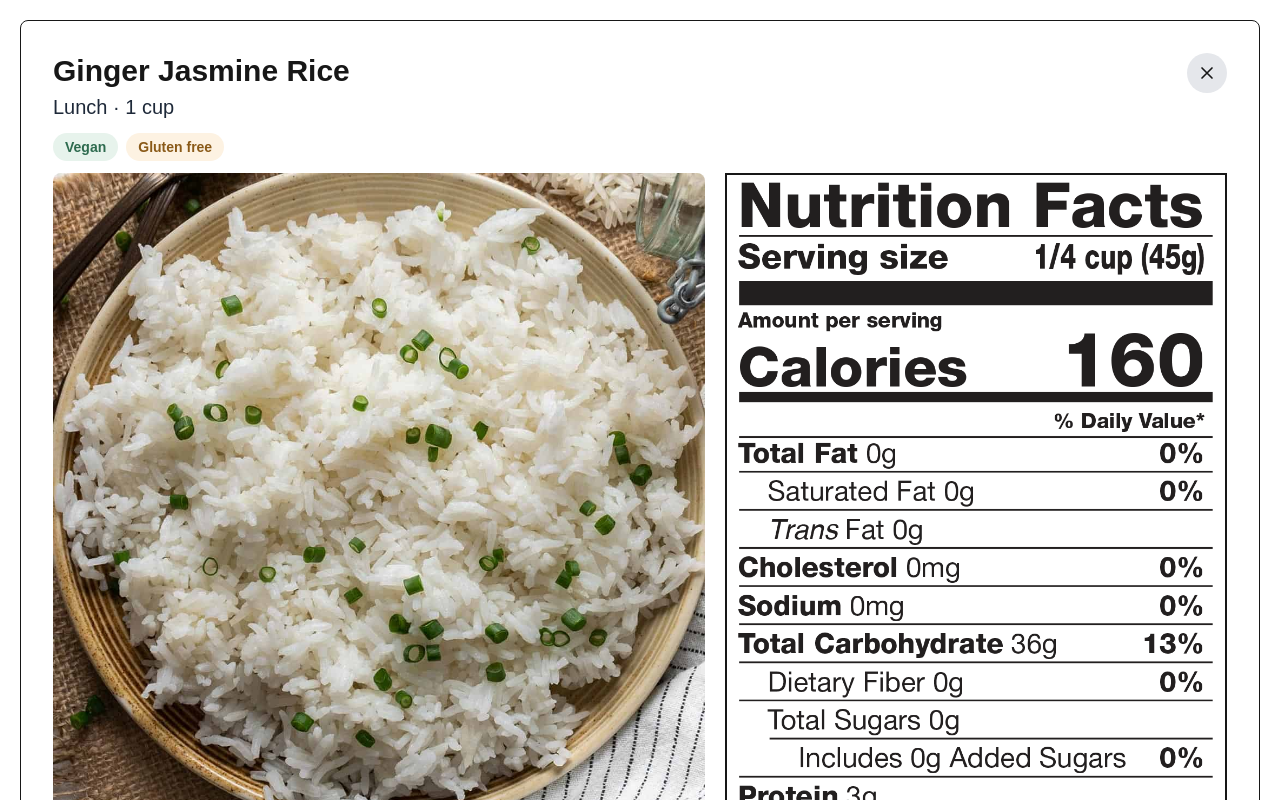
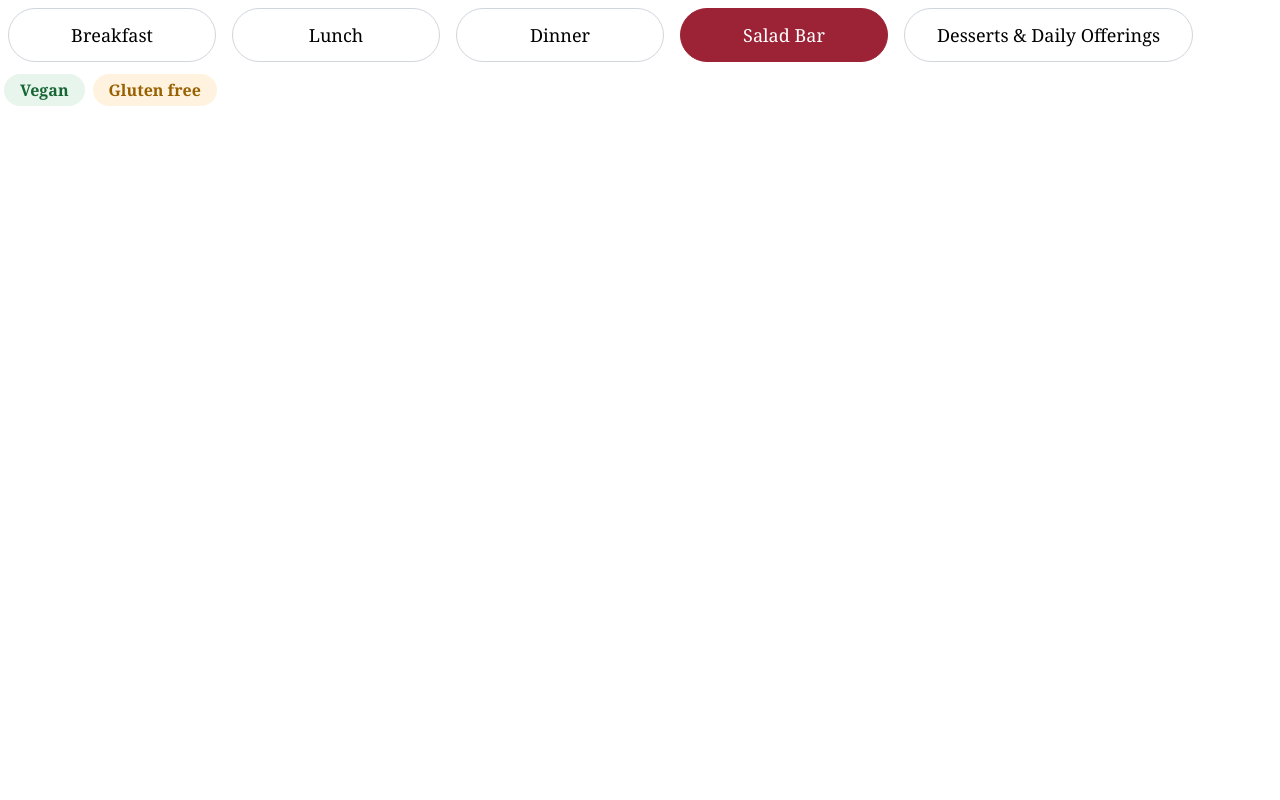
Before and after one commit to DarrenA339/F26-Exploration-HUDS, a Next.js app: page / in a window 1280 px wide. Shown: the top 800 px of the page. Built offline with nearby package versions, Linux system fonts and the light colour scheme.

Commit message:
sprinkles

```diff
--- a/app/page.tsx
+++ b/app/page.tsx
@@ -1,20 +1,35 @@
-import FoodInfoOverlay from "@/components/foodInfoOverlay";
+import MealButton from "@/components/mealButton";
+import DietaryTag from "@/components/dietaryTag";
 
-// Scratch page for developing the overlay. Visit http://localhost:3000/overlay-test
-// Not part of the real app -- delete it (or keep it) once the overlay is done.
-export default function OverlayTestPage() {
+export default function Home() {
   return (
-    <main>
-      <FoodInfoOverlay
-        name="Ginger Jasmine Rice"
-        meal="Lunch"
-        servingSize="1 cup"
-        imageSrc="/images/rice.png"
-        dietaryLabels={["Vegan", "Gluten free"]}
-        ingredients={["Jasmine rice", "Ginger", "Sesame oil", "Salt"]}
-        allergens={["Sesame"]}
-        nutritionSrc="/images/riceNutrition.png"
+    <main >
+      <div className = 'flex'>
+        <MealButton label="Breakfast" isActive={false} />
+        <MealButton label="Lunch" isActive={false} />
+        <MealButton label="Dinner" isActive={false} />
+        <MealButton label="Salad Bar" isActive={true} />
+        <MealButton
+          label="Desserts & Daily Offerings"
+          isActive={false}
+        />
+      </div>
+
+      <div className = 'flex'>
+        <DietaryTag
+          label="Vegan"
+          color="#166534"
+          backgroundColor="#E8F5EC"
+        />
+
+        <DietaryTag
+          label="Gluten free"
+          color="#996000"
+          backgroundColor="#FFF3DF"
       />
+      </div>
+
+
     </main>
   );
 }
--- a/components/dietTags.tsx
+++ b/components/dietaryTag.tsx
@@ -10,7 +10,9 @@ export default function DietaryTag({
   backgroundColor,
 }: DietaryTagProps) {
   return (
-    <div>
+    <div className ="inline-block m-1">
+      <button className = "rounded-full px-4 py-1 font-serif font-bold text-base whitespace-nowwrap"
+      style={{color: color, backgroundColor: backgroundColor}}>{label}</button>
       {/* Implement tag */}
     </div>
   );
--- a/components/mealButton.tsx
+++ b/components/mealButton.tsx
@@ -8,7 +8,8 @@ export default function MealButton({
   isActive,
 }: MealButtonProps) {
   return (
-    <div>
+    <div className='inline-block m-2'>
+      <button className = {`${isActive ? 'border border-[#9B2335] bg-[#9B2335] text-white' : 'border border-gray-300 bg-white text-black' } rounded-full px-8 py-3 min-w-52 font-serif text-lg whitespace-nowrap`}>{label}</button>
       {/* Implement Button with conditional rendering */}
     </div>
   );
```
